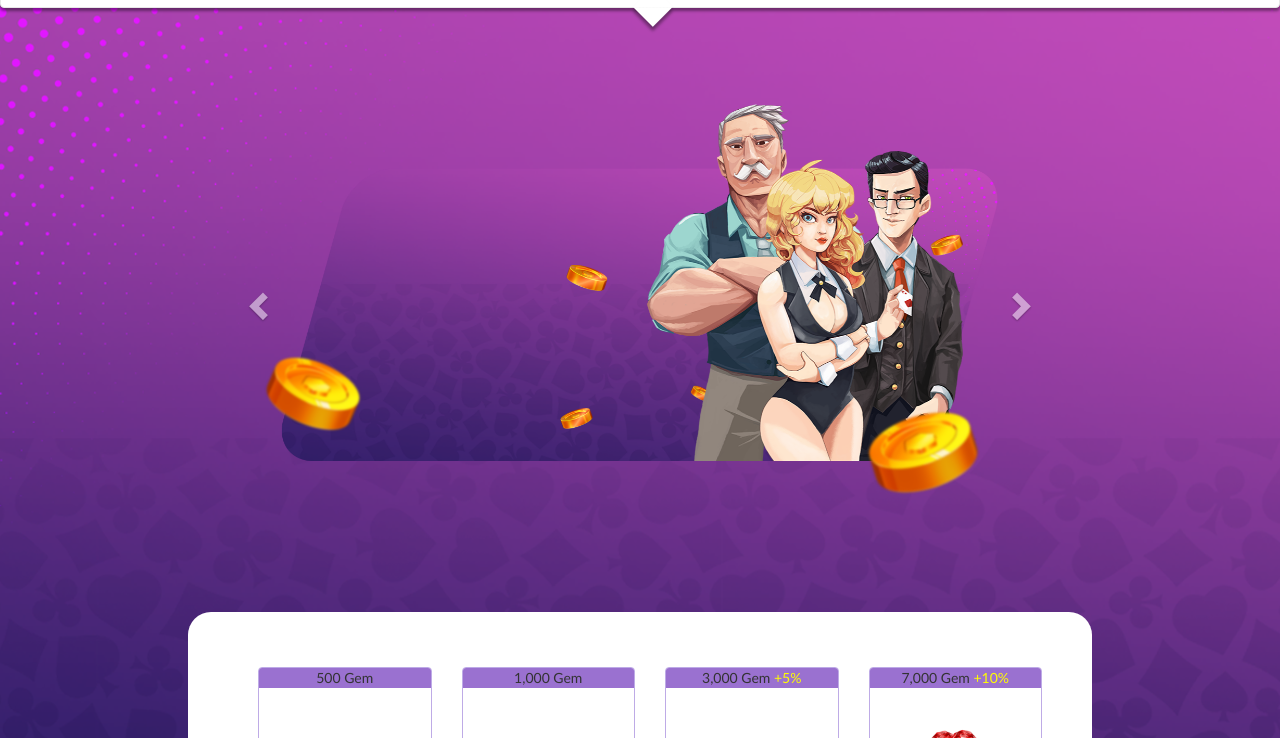
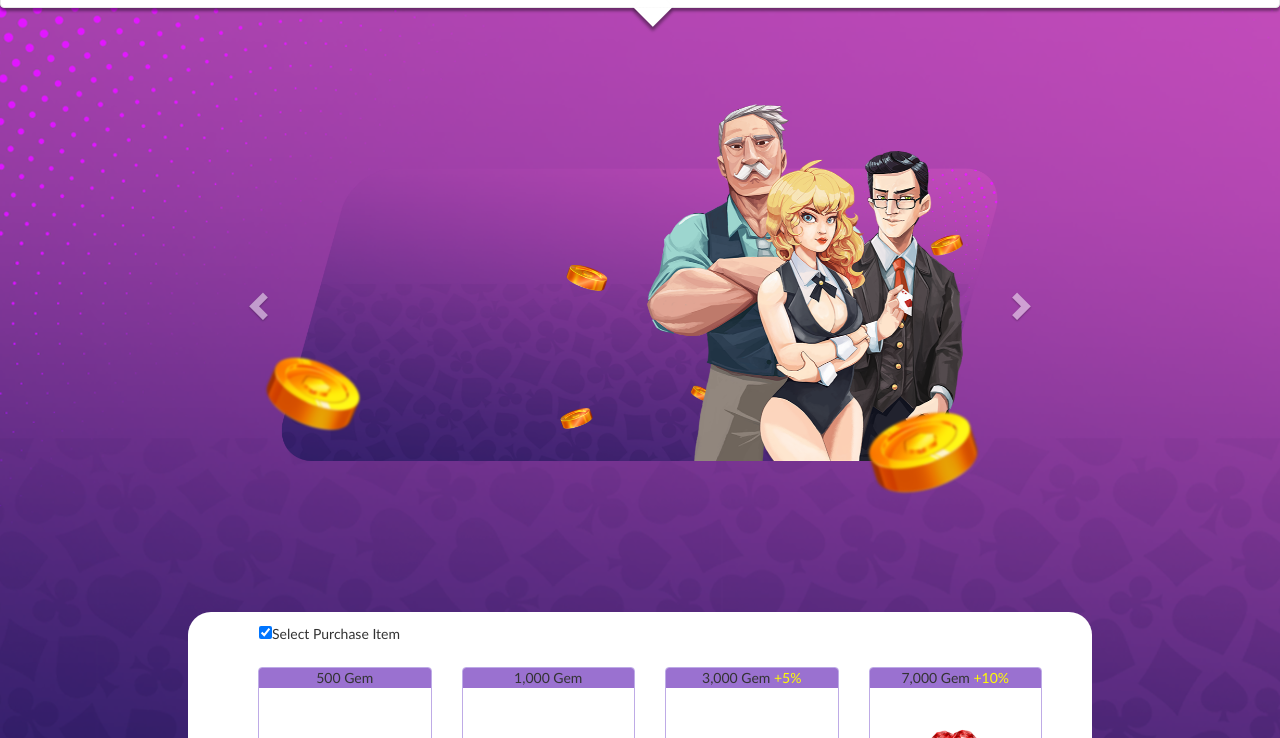
Before and after one commit to liezlupe/myplaytest, a plain HTML site: page store.html in a window 1280 px wide. Shown: the part 62-800 px from the top of the page. Drawn offline with nearby package versions, Linux system fonts and the light colour scheme; some packages are replaced by stand-ins of ours; a script that the page names is missing; a web font is replaced by a local one.

Commit message:
update...

```diff
--- a/css/style.css
+++ b/css/style.css
@@ -1244,6 +1244,10 @@ margin-left: 0;
 	margin:-24px 0px 34px;
 }
 
+.checked{
+	float:left;
+	padding-left: 61px;
+}
 
 .btn {
   background: #92c7eb;
--- a/store.html
+++ b/store.html
@@ -96,6 +96,8 @@
     <section class="price-table text-center">
           <div class="container">
             <div class="card-games">
+                <div class="checked"><input type="checkbox" checked="checked" value="Bike">Select Purchase Item<br></div>
+
             <div class="row">
                 <div class="col-lg-3 col-xs-12">
                     <div class="card text-center">
```
